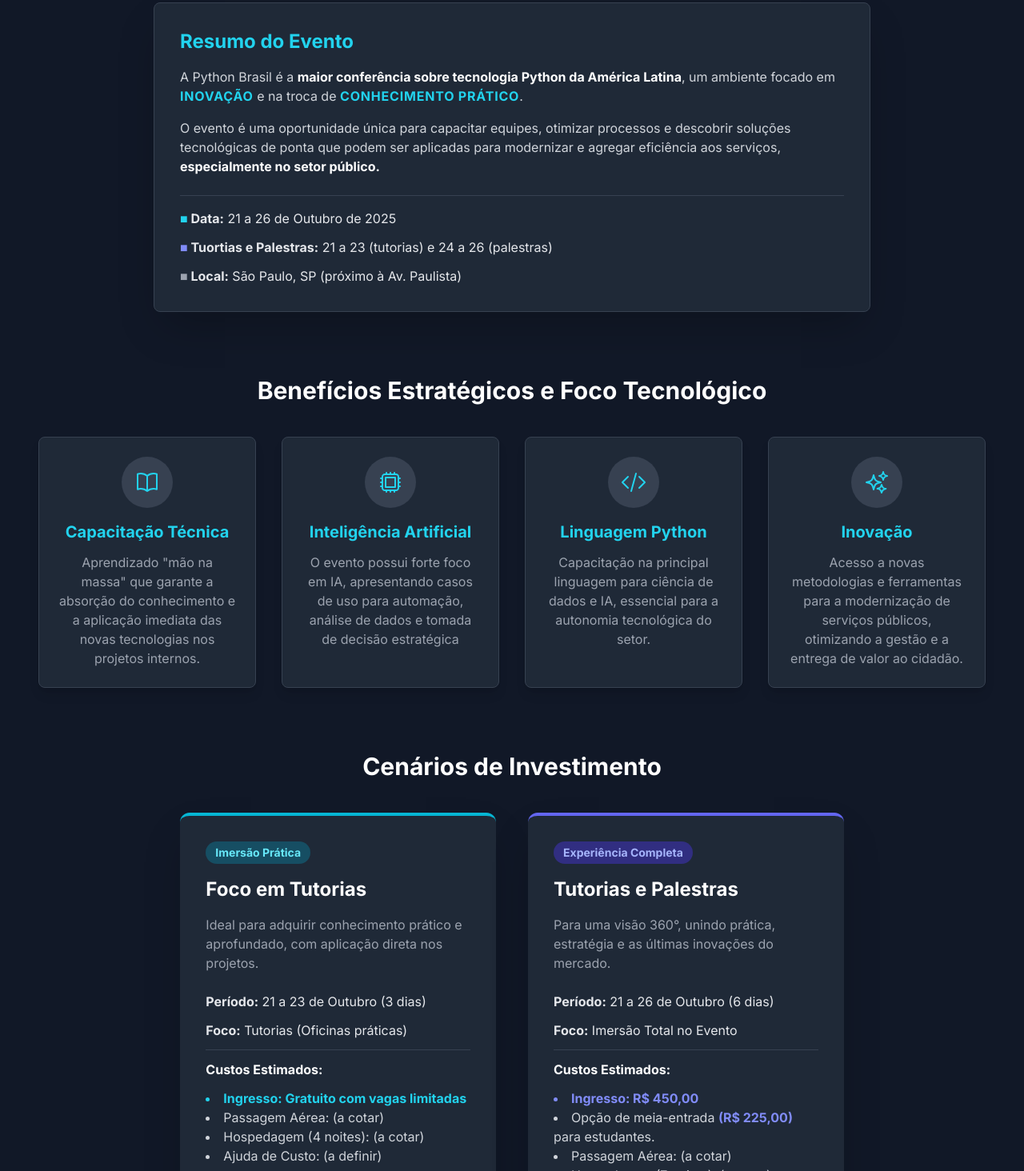
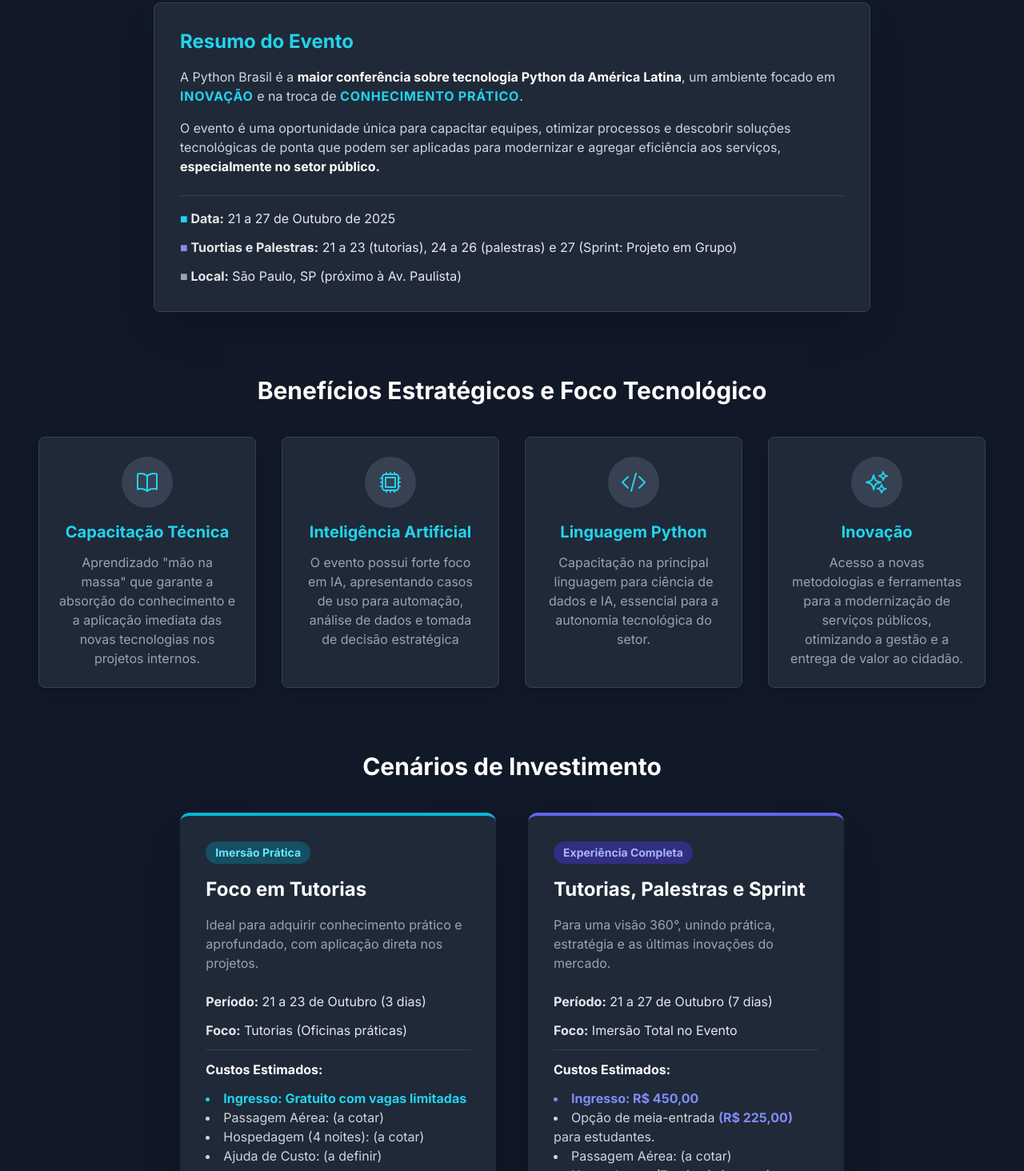
Before and after one commit to micheleguims/pythonBrasil2025, a plain HTML site: page index.html in a window 1280 px wide. Shown: the part 321-1785 px from the top of the page at 80% size. Drawn offline with nearby package versions, Linux system fonts and the light colour scheme.

Commit message:
Update index.html

```diff
--- a/index.html
+++ b/index.html
@@ -54,8 +54,8 @@
                     O evento é uma oportunidade única para capacitar equipes, otimizar processos e descobrir soluções tecnológicas de ponta que podem ser aplicadas para modernizar e agregar eficiência aos serviços, <strong class="text-white">especialmente no setor público.</strong>
                 </p>
                 <div class="space-y-3 text-left border-t border-gray-700 pt-4">
-                    <p><strong><span class="text-cyan-400">■</span> Data:</strong> 21 a 26 de Outubro de 2025</p>
-                    <p><strong><span class="text-indigo-400">■</span> Tuortias e Palestras:</strong> 21 a 23 (tutorias) e 24 a 26 (palestras)</p>
+                    <p><strong><span class="text-cyan-400">■</span> Data:</strong> 21 a 27 de Outubro de 2025</p>
+                    <p><strong><span class="text-indigo-400">■</span> Tuortias e Palestras:</strong> 21 a 23 (tutorias), 24 a 26 (palestras) e 27 (Sprint: Projeto em Grupo)</p>
                     <p><strong><span class="text-gray-400">■</span> Local:</strong> São Paulo, SP (próximo à Av. Paulista)</p>
                 </div>
             </div>
@@ -127,10 +127,10 @@
                 <!-- Cenário 2: Completo -->
                 <div class="bg-gray-800 rounded-xl shadow-2xl p-8 w-full md:w-2/5 lg:w-1/3 border-t-4 border-indigo-500 card-hover">
                     <span class="inline-block bg-indigo-900 text-indigo-300 text-sm font-semibold px-3 py-1 rounded-full mb-4">Experiência Completa</span>
-                    <h3 class="text-2xl font-bold mb-4 text-white">Tutorias e Palestras</h3>
+                    <h3 class="text-2xl font-bold mb-4 text-white">Tutorias, Palestras e Sprint</h3>
                     <p class="text-gray-400 mb-6">Para uma visão 360°, unindo prática, estratégia e as últimas inovações do mercado.</p>
                     <div class="text-left space-y-3">
-                        <p><strong>Período:</strong> 21 a 26 de Outubro (6 dias)</p>
+                        <p><strong>Período:</strong> 21 a 27 de Outubro (7 dias)</p>
                         <p><strong>Foco:</strong> Imersão Total no Evento</p>
                         <hr class="my-4 border-gray-700">
                         <p class="font-semibold text-white">Custos Estimados:</p>
```
